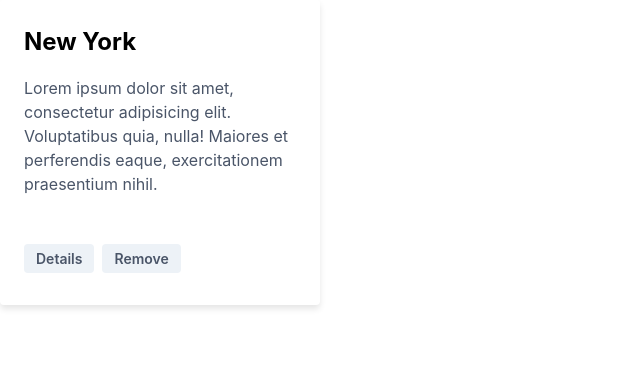
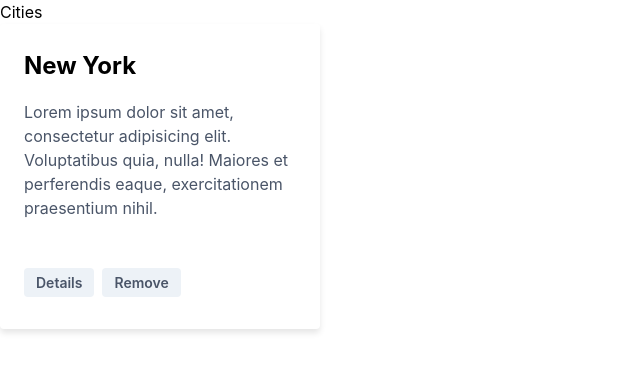
Before and after one commit to robert-a-johnston/weather-with-react-redux, a React (Create React App) app: page / in a window 1280 px wide. Shown: the top 372 px of the page, without its empty margins (0-640 px from the left). Built offline with nearby package versions, Linux system fonts and the light colour scheme.

Commit message:
Add home component

```diff
--- a/src/App.js
+++ b/src/App.js
@@ -1,11 +1,11 @@
 import './App.css';
-import Card from './components/card/CardComponent';
+import HomePage from './components/home/HomeComponent';
 
 function App() {
   return (
 
 
-    <Card />
+    <HomePage />
   );
 }
 
--- /dev/null
+++ b/src/components/home/HomeComponent.js
@@ -0,0 +1,17 @@
+import React from "react";
+// import { Link } from "react-router-dom";
+
+import Card from "../card/CardComponent";
+
+const HomePage = ({cities}) => (
+    <div>
+        <div className="row">
+            <h1>Cities</h1>
+        </div>
+        <div className="row">
+            <Card/>
+        </div>
+    </div>
+);
+
+export default HomePage;
```
Also changed, not shown: src/components/home/HomeComponent.css (added).
